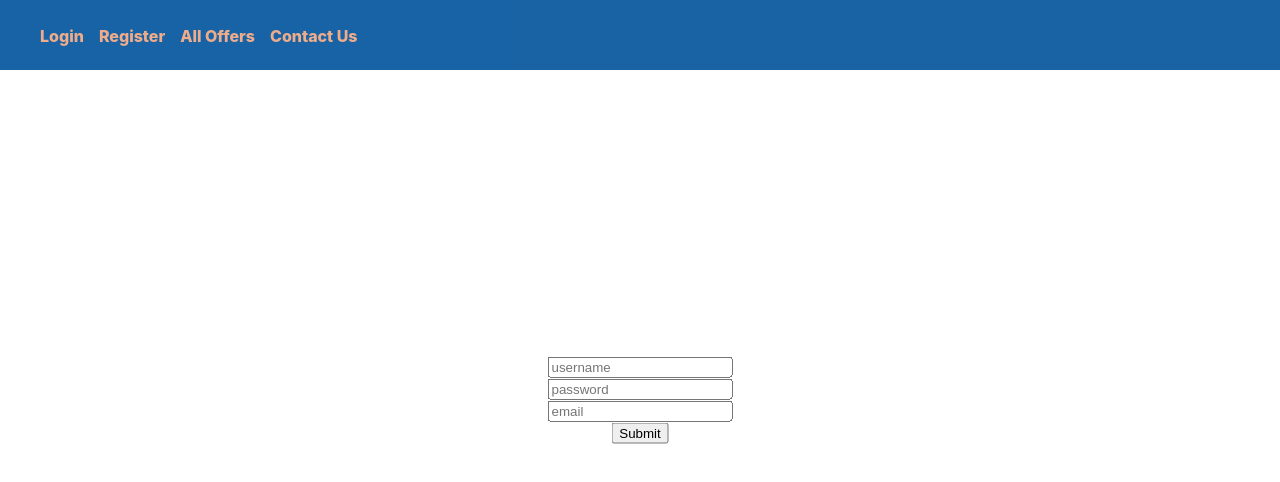
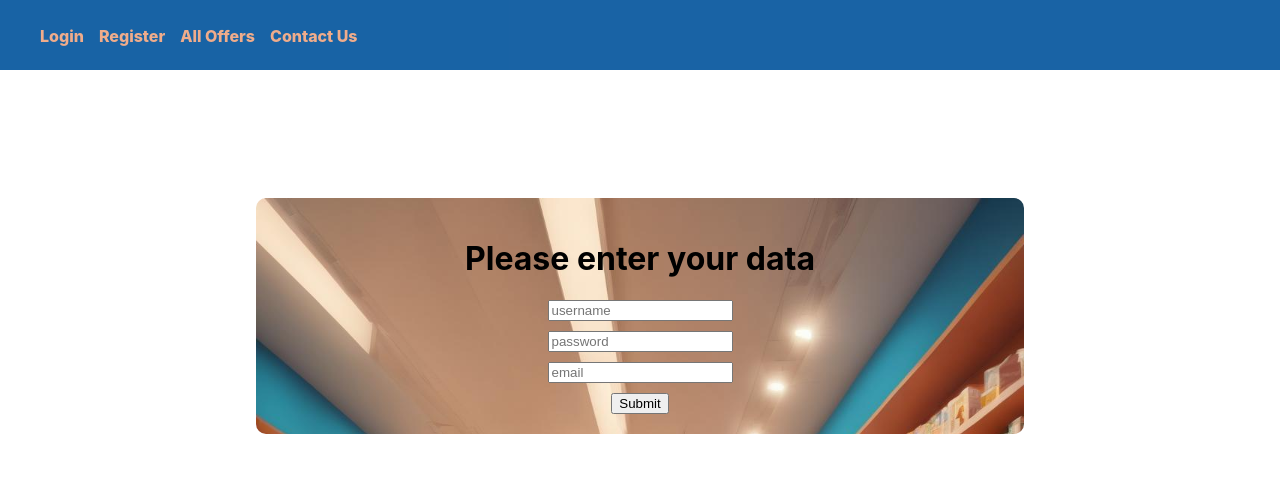
Before and after one commit to VelinP/frontend, a React (Create React App) app: page /register in a window 1280 px wide. Shown: the top 482 px of the page. Built offline with nearby package versions, Linux system fonts and the light colour scheme.

Commit message:
added register now need to add auth

```diff
--- a/src/App.css
+++ b/src/App.css
@@ -1,6 +1,14 @@
 #root{
 
 }
+
+.main{
+  display: flex;
+  align-items: center;
+  justify-content: center;
+
+}
+
 
 .App {
   text-align: center;
@@ -26,11 +34,10 @@
 }
 
 .mainul a:hover{
-  box-shadow: 2px 2px 2px 2px #07245f;
-  background-color: orange;
+  /* box-shadow: 2px 2px 2px 2px #07245f; */
   transition: 0.3s;
-  border-radius: 10px;
-  padding: 10px;
+
+  color:black
 
 }
 
@@ -44,22 +51,43 @@
 
 
 
+
+
+
+
+
+
+
+
+
+
+
 .submitdiv{
+  position: relative;
   display: flex;
   align-items: center;
   justify-content: center;
-  position: absolute;
-  top: 50%;
-  left: 50%;
-  transform: translate(-50%, -50%);
+  background-color: rgb(158, 126, 126);
+  background: url(./images/image1_0.jpg);
+  background-size: cover;
+  width: 60%;
+  margin-top: 10%;
+  border-radius: 10px;
+  object-fit: cover;
+
+  overflow: hidden;
 }
 
+.submitholderdiv{
+  padding: 20px;
+}
 
-
-.submitdiv form{
+.submitholderdiv form{
   display: flex;
   flex-direction: column;
   align-items: center;
   justify-content: center;
-  gap: 1px;
+  gap: 10px;
+
+
 }
--- a/src/App.tsx
+++ b/src/App.tsx
@@ -1,12 +1,19 @@
 import './App.css';
-import { Submit } from './components/Submit';
+import { Register } from './components/Register';
 import { Navbar } from './components/Navbar';
+import { Route, Routes } from 'react-router-dom';
 
 function App() {
   return (
     <div className="App">
         <Navbar/>
-        <Submit/>
+
+        <main className='main'>
+        <Routes>
+            <Route path="/register" element={<Register/>}/>
+
+        </Routes>
+        </main>
 
     </div>
   );
--- a/src/components/Submit.tsx
+++ b/src/components/Register.tsx
@@ -2,7 +2,7 @@ import { useEffect , useState } from "react"
 import * as requester from '../util/requester'
 import { FC } from "react"
 
-export const Submit:FC = () =>{
+export const Register:FC = () =>{
     //const [items,setitems] = useState([])
     //useEffect(()=> {requester.get("http://localhost:4000/").then((data) => {setitems(data)})},[])
 
@@ -23,18 +23,16 @@ export const Submit:FC = () =>{
 
     return(
         <div className="submitdiv">
+            <div className="submitholderdiv">
+            <h1>Please enter your data</h1>
 
-            <form id="create" onSubmit={logger}>
-
+                <form id="create" onSubmit={logger}>
                 <input name="username" id="description" placeholder="username"></input>
                 <input name="password" id="description" placeholder="password"></input>
                 <input name="email" id="description" placeholder="email"></input>
-
                 <button>Submit</button>
-
-
-
-        </form>
+                </form>
+            </div>
 
         </div>
 
--- a/src/index.tsx
+++ b/src/index.tsx
@@ -2,7 +2,6 @@ import React from 'react';
 import ReactDOM from 'react-dom/client';
 import './index.css';
 import App from './App';
-import reportWebVitals from './reportWebVitals';
 import { BrowserRouter } from 'react-router-dom';
 
 
@@ -11,9 +10,8 @@ const root = ReactDOM.createRoot(
 );
 root.render(
   <BrowserRouter>
-    <App />
+   <App />
   </BrowserRouter>
-);
 
 
-reportWebVitals();
+);
--- a/src/react-app-env.d.ts
+++ /dev/null
@@ -1 +0,0 @@
-/// <reference types="react-scripts" />
--- a/src/reportWebVitals.ts
+++ /dev/null
@@ -1,15 +0,0 @@
-import { ReportHandler } from 'web-vitals';
-
-const reportWebVitals = (onPerfEntry?: ReportHandler) => {
-  if (onPerfEntry && onPerfEntry instanceof Function) {
-    import('web-vitals').then(({ getCLS, getFID, getFCP, getLCP, getTTFB }) => {
-      getCLS(onPerfEntry);
-      getFID(onPerfEntry);
-      getFCP(onPerfEntry);
-      getLCP(onPerfEntry);
-      getTTFB(onPerfEntry);
-    });
-  }
-};
-
-export default reportWebVitals;
```
Also changed, not shown: src/setupTests.ts (deleted, +0 -5 lines), src/images/image1_0.jpg (added), 1 other file (tests, documents, lock files or other folders).
